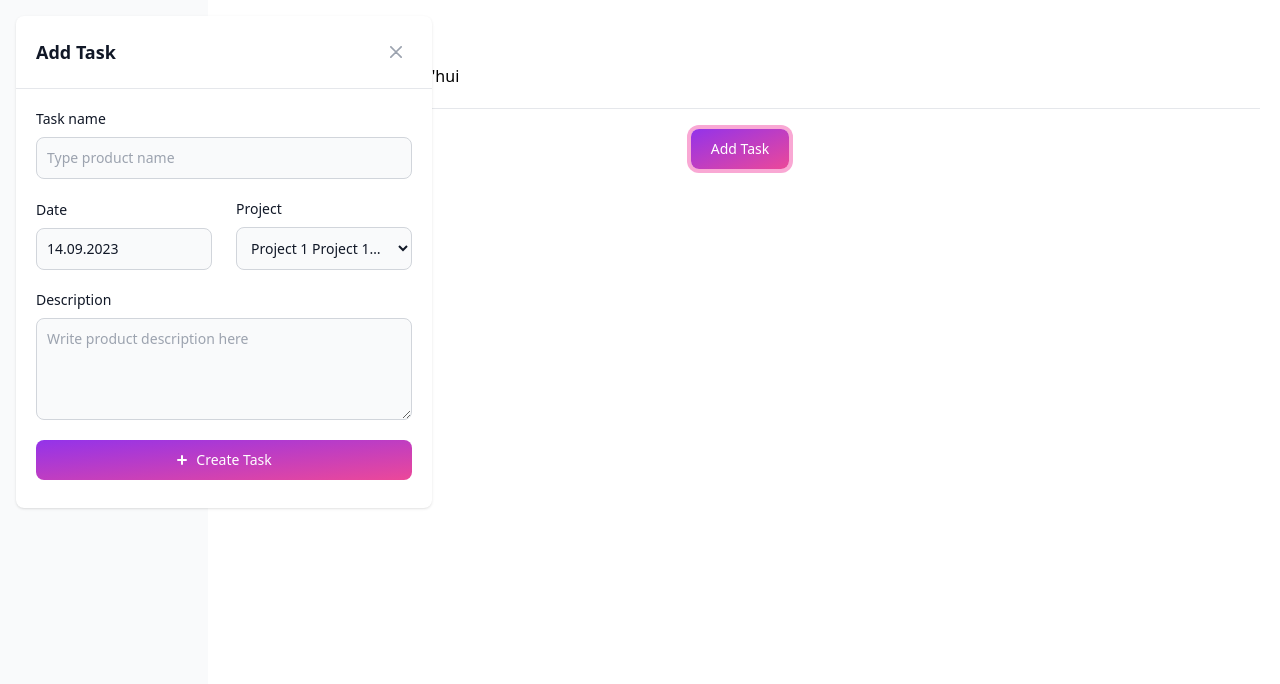
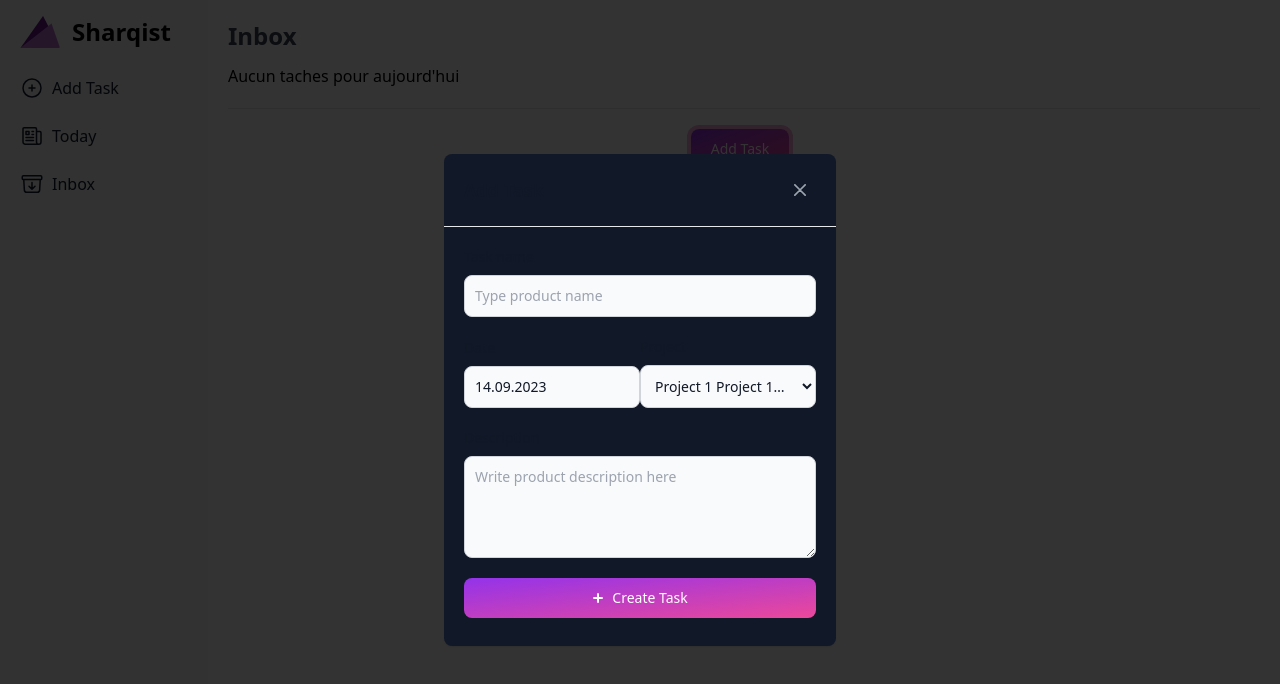
Before and after one commit to Sharqiewicz/Sharqist, a React (Vite) app: page / in a window 1280 px wide. Both pictures are taken after a click on the button "Add Task". Shown: the top 684 px of the page. Built offline with nearby package versions, Linux system fonts and the light colour scheme.

Commit message:
Add Modal Section background

```diff
--- a/src/modals/AddTaskModal/AddTaskModal.tsx
+++ b/src/modals/AddTaskModal/AddTaskModal.tsx
@@ -98,10 +98,11 @@ const renderTaskModal = ({
     id='crud-modal'
     tabIndex={-1}
     aria-hidden={!isOpen}
-    className='overflow-y-auto overflow-x-hidden fixed top-0 right-0 left-0 z-50 justify-center items-center w-full md:inset-0 h-[calc(100%-1rem)] max-h-full'
+    className='fixed top-0 bottom-0 left-0 right-0 z-50 items-center justify-center w-full h-full overflow-x-hidden overflow-y-auto md:inset-0 '
   >
+    <div className='fixed top-0 bottom-0 left-0 right-0 bg-black opacity-80'></div>
     <div className='relative w-full max-w-md max-h-full p-4'>
-      <div className='relative bg-white rounded-lg shadow dark:bg-gray-700'>
+      <div className='fixed bg-gray-900 rounded-lg shadow z-60 top-1/2 left-1/2 -translate-y-2/4 -translate-x-2/4'>
         {renderHeader({ closeModal })}
         <form className='p-4 md:p-5' onSubmit={onSubmit}>
           {renderTaskName(handleChange)}
```
